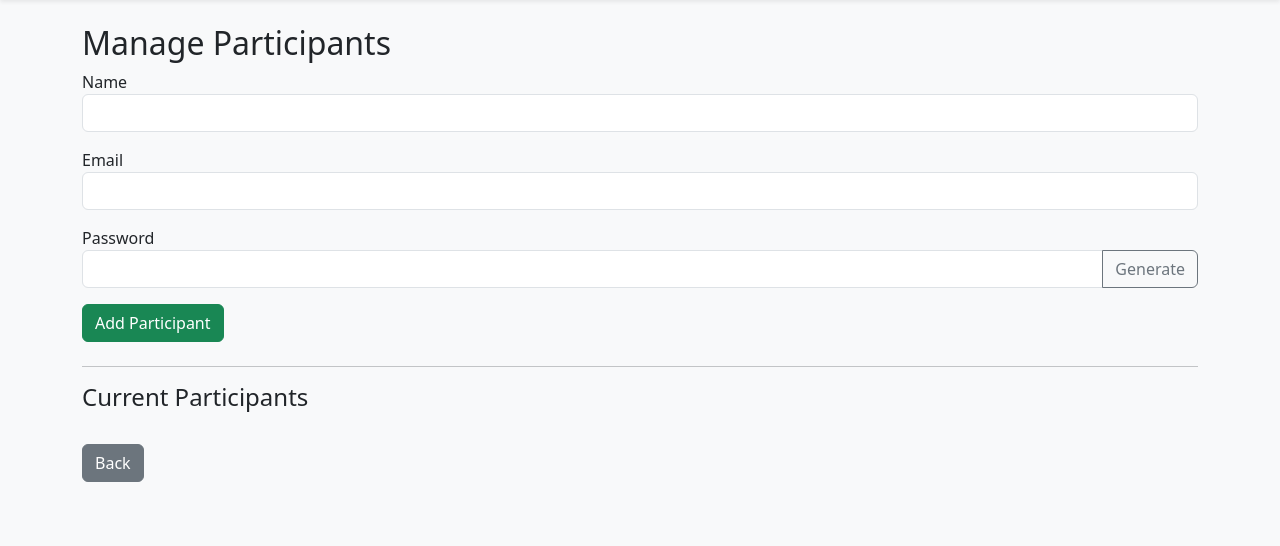
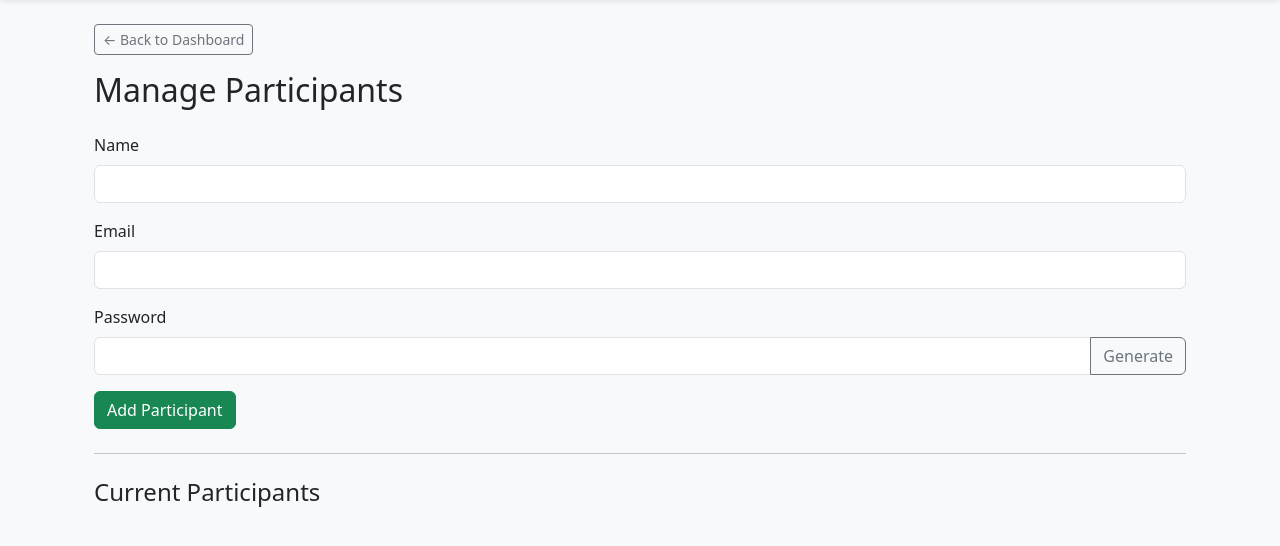
Before and after one commit to GCodec89/Secret-Santa-Demo, a Flask app: page /admin/users in a window 1280 px wide. Shown: the part 56-602 px from the top of the page. Run offline with Flask 3, Linux system fonts and the light colour scheme; a user stored in the database is signed in; data comes from the database, SQL or seed files in the repository.

Commit message:
Standardize admin UI: unified Back to Dashboard button and improved layout consistency

```diff
--- a/app/templates/admin_manage_users.html
+++ b/app/templates/admin_manage_users.html
@@ -1,21 +1,33 @@
-{% extends "base.html" %} {% block content %}
+{% extends "base.html" %} {% block title %}Manage Participants{% endblock %} {%
+block content %}
 
-<h2>Manage Participants</h2>
+<div class="container mt-4">
+  <!-- BACK BUTTON -->
+  <div class="mb-3">
+    <a
+      href="{{ url_for('admin.dashboard') }}"
+      class="btn btn-outline-secondary btn-sm"
+    >
+      ← Back to Dashboard
+    </a>
+  </div>
+
+  <h2 class="mb-4">Manage Participants</h2>
 
   <!-- Add participant form -->
   <form method="POST" class="mb-4">
     <div class="mb-3">
-    <label>Name</label>
+      <label class="form-label">Name</label>
       <input type="text" name="name" class="form-control" required />
     </div>
 
     <div class="mb-3">
-    <label>Email</label>
+      <label class="form-label">Email</label>
       <input type="email" name="email" class="form-control" required />
     </div>
 
     <div class="mb-3">
-    <label>Password</label>
+      <label class="form-label">Password</label>
 
       <div class="input-group">
         <input
@@ -39,20 +51,25 @@
     <button type="submit" class="btn btn-success">Add Participant</button>
   </form>
 
-<hr />
+  <hr class="my-4" />
 
   <h4>Current Participants</h4>
 
   <ul class="list-group mt-3">
     {% for user in users %}
 
-  <li class="list-group-item d-flex justify-content-between align-items-center">
-    {{ user.name }} ({{ user.email }})
+    <li
+      class="list-group-item d-flex justify-content-between align-items-center flex-wrap gap-2"
+    >
+      <div>
+        <strong>{{ user.name }}</strong><br />
+        <small class="text-muted">{{ user.email }}</small>
+      </div>
 
-    <span>
+      <div class="d-flex gap-2">
         <a
           href="{{ url_for('admin.edit_user', user_id=user.id) }}"
-        class="btn btn-sm btn-primary"
+          class="btn btn-sm btn-outline-primary"
         >
           Edit
         </a>
@@ -60,25 +77,21 @@
         <form
           method="POST"
           action="{{ url_for('admin.delete_user', user_id=user.id) }}"
-        style="display: inline-block"
         >
           <button
             type="submit"
-          class="btn btn-sm btn-danger"
+            class="btn btn-sm btn-outline-danger"
             onclick="return confirm('Delete this participant?');"
           >
             Delete
           </button>
         </form>
-    </span>
+      </div>
     </li>
 
     {% endfor %}
   </ul>
-
-<a href="{{ url_for('admin.dashboard') }}" class="btn btn-secondary mt-3">
-  Back
-</a>
+</div>
 
 <!-- PASSWORD GENERATOR SCRIPT -->
 <script>
@@ -90,21 +103,14 @@
 
     let password = "";
 
-    // 8 numbers
     for (let i = 0; i < 8; i++) {
       password += numbers.charAt(Math.floor(Math.random() * numbers.length));
     }
 
-    // 1 lowercase
     password += lowercase.charAt(Math.floor(Math.random() * lowercase.length));
-
-    // 1 uppercase
     password += uppercase.charAt(Math.floor(Math.random() * uppercase.length));
-
-    // 1 special char
     password += special.charAt(Math.floor(Math.random() * special.length));
 
-    // Shuffle result
     password = password
       .split("")
       .sort(() => 0.5 - Math.random())
```
Also changed, not shown: app/templates/admin_create_event.html (+27 -17 lines), app/templates/admin_events.html (+10 -0 lines). Lines whose indentation alone changed are shown as unchanged.
